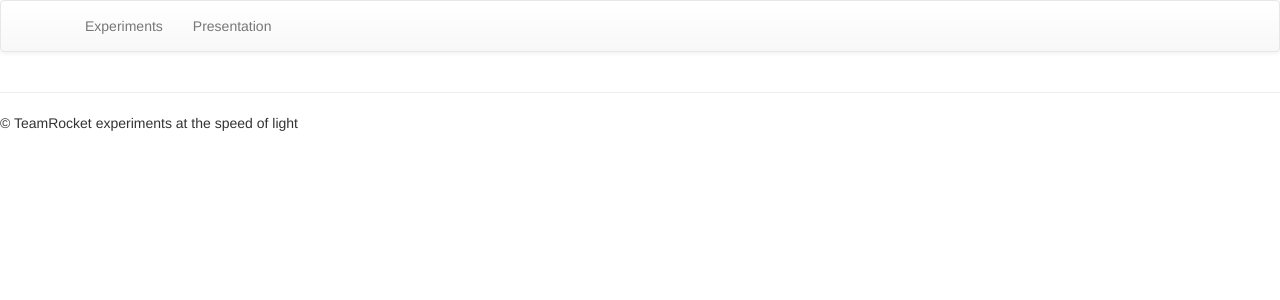
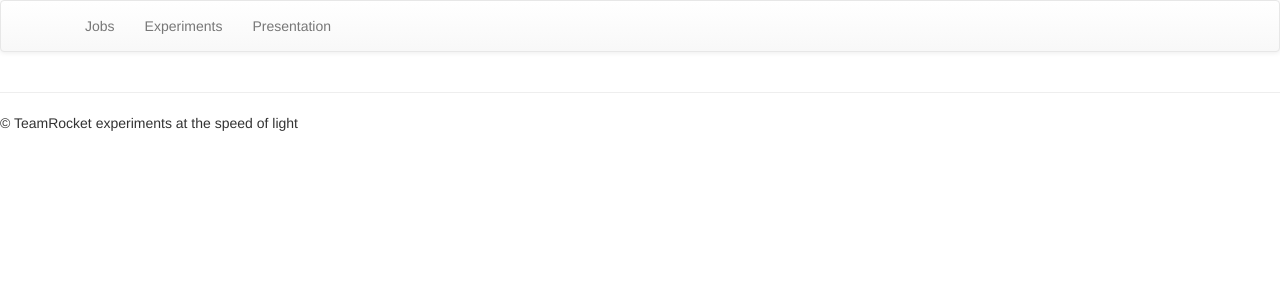
Before and after one commit to nadeleke/performance-lab, a Django app: template webserver/templates/base.html in a window 1280 px wide. Shown: the top 300 px of the page. Run offline with Django 3.2, Linux system fonts and the light colour scheme; the template is opened without the code that fills it, so the values that code supplies are empty; some libraries are stand-ins or nearby versions.

Commit message:
add link to view jobs

```diff
--- a/webserver/templates/base.html
+++ b/webserver/templates/base.html
@@ -15,6 +15,7 @@
 <nav class="navbar navbar-default">
   <div class="container">
     <ul class="nav navbar-nav">
+      <li><a href="{% url 'index' %}">Jobs</a></li>
       <li><a href="{% url 'experiment_list' %}">Experiments</a></li>
       <li><a href="https://docs.google.com/presentation/d/1_16D0pVICbkJFBPf2I970UHLlTXXJa0Gp0oHZcTjb94/pub?start=false&loop=false&delayms=3000" target="_blank">Presentation</a></li>
     </ul>
--- a/webserver/webserver/urls.py
+++ b/webserver/webserver/urls.py
@@ -6,5 +6,5 @@ urlpatterns = [
     url(r'^$', views.home, name='index'),
     url(r'^admin/', admin.site.urls),
     url(r'^experiment/([0-9]{2,4})/$', views.experiment),
-    url(r'^experiments/$', views.experiment_list, name='experiment_list')
+    url(r'^experiments/$', views.experiment_list, name='experiment_list'),
 ]
```
